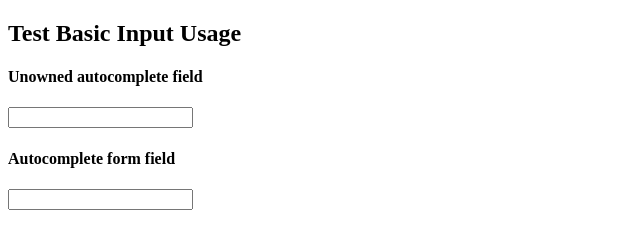
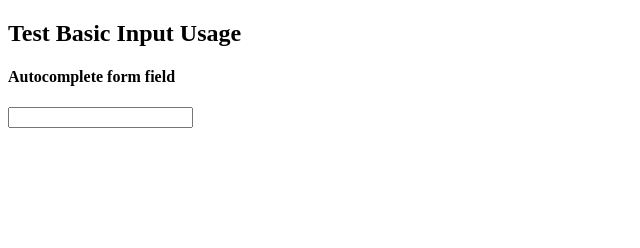
Before and after one commit to ayuishii/ayuishii.github.io, a plain HTML site: page sms-receiver-demo/multiple-forms.html in a window 1280 px wide. Shown: the whole page, without its empty margins (0-640 px from the left). Drawn offline with Linux system fonts and the light colour scheme.

Commit message:
comment out for now

```diff
--- a/sms-receiver-demo/multiple-forms.html
+++ b/sms-receiver-demo/multiple-forms.html
@@ -8,10 +8,10 @@
 <body>
 <h2>Test Basic Input Usage</h2>
 
-<div>
-  <h4>Unowned autocomplete field</h4>
-  <input type="text" autocomplete="one-time-code">
-</div>
+<!-- <div> -->
+<!--   <h4>Unowned autocomplete field</h4> -->
+<!--   <input type="text" autocomplete="one-time-code"> -->
+<!-- </div> -->
 
 <div>
   <h4>Autocomplete form field</h4>
```
